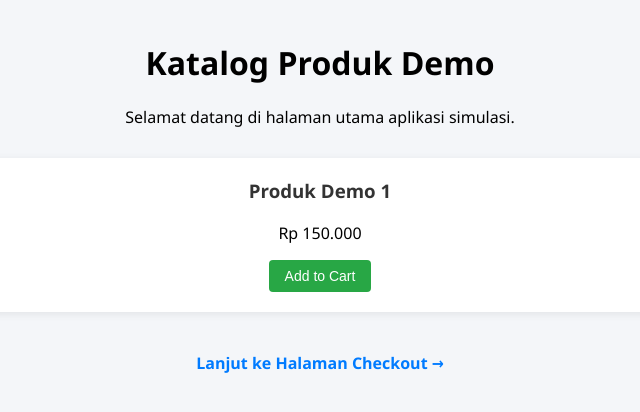
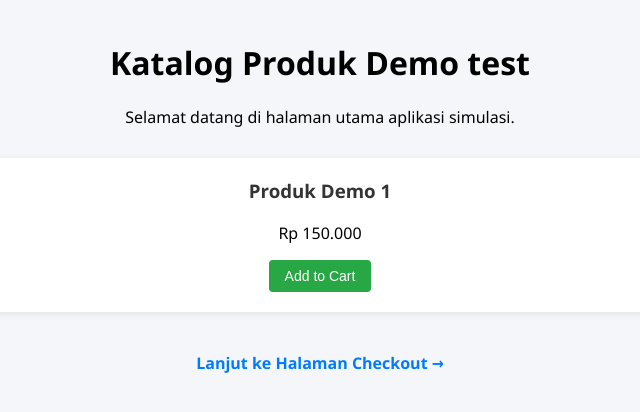
Before and after one commit to ilmanarif/demo-app-klien, a website: page public/dashboard.html in a window 1280 px wide. Shown: the whole page, without its empty margins (320-960 px from the left). Drawn offline with Linux system fonts and the light colour scheme.

Commit message:
perubahan judul halaman

```diff
--- a/public/dashboard.html
+++ b/public/dashboard.html
@@ -61,7 +61,7 @@
 </head>
 <body>
     <div class="header">
-        <h1>Katalog Produk Demo</h1>
+        <h1>Katalog Produk Demo test</h1>
         <p>Selamat datang di halaman utama aplikasi simulasi.</p>
     </div>
 
```
